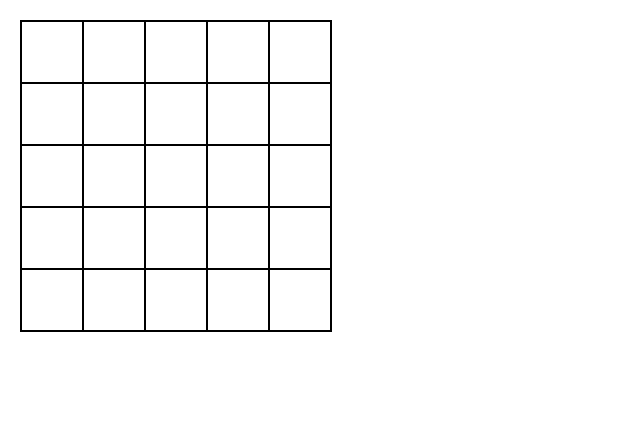
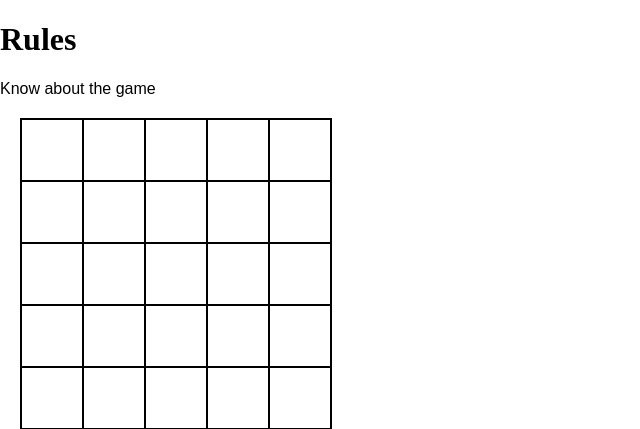
Before and after one commit to YRNEHENRY/AI_Project, a Flask app: page / in a window 1280 px wide. Shown: the part 47-476 px from the top of the page, without its empty margins (0-640 px from the left). Run offline with Flask 2, Linux system fonts and the light colour scheme; lists and menus that the app fills with data are empty.

Commit message:
update template

```diff
--- a/game_app/templates/index.html
+++ b/game_app/templates/index.html
@@ -18,7 +18,10 @@
 
 
 <div id="rulesDiv">
-
+    <div>
+        <h1>Rules</h1>
+        <div><p>Know about the game</p></div>
+    </div>
 </div>
 
 {% endblock %}
--- a/game_app/views.py
+++ b/game_app/views.py
@@ -5,6 +5,4 @@
 
 @app.route('/')
 def index():
-    nb = 4
-    size = nb * nb
     return render_template('index.html')
```
